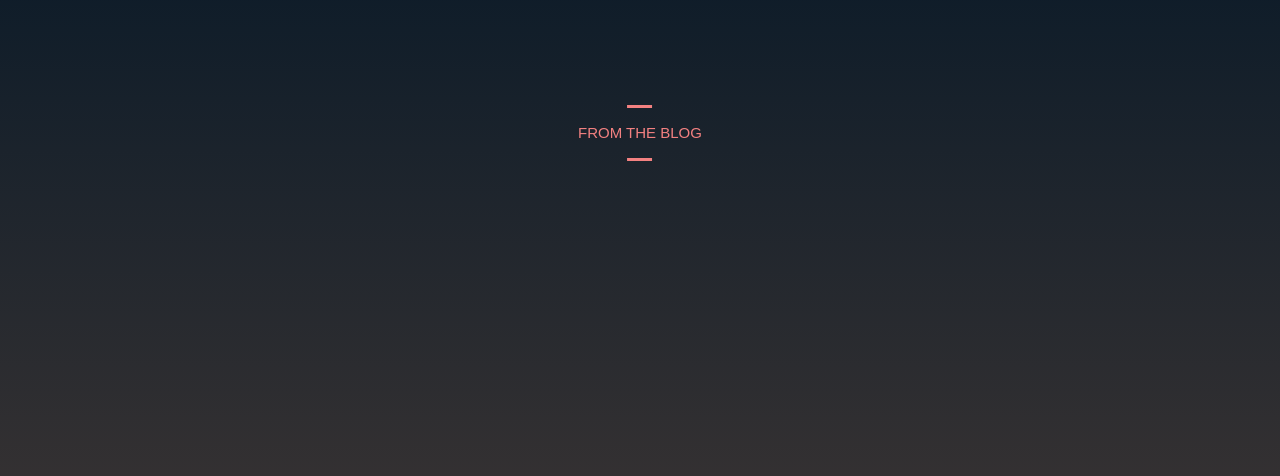
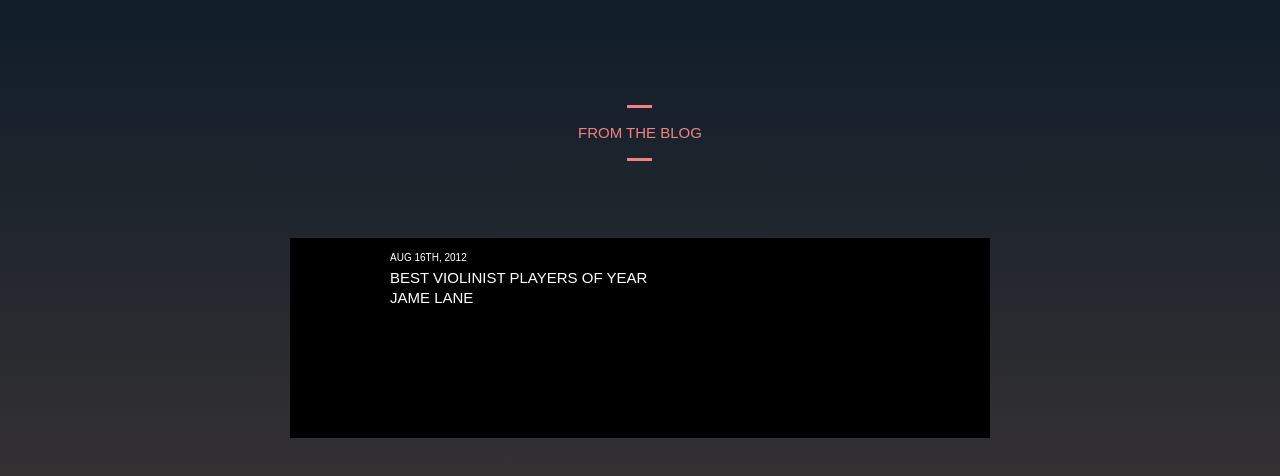
Before and after one commit to Slavkololo/lush-maket, a website: page src/index.html in a window 1280 px wide. Shown: the part 822-1298 px from the top of the page. Drawn offline with nearby package versions, Linux system fonts and the light colour scheme; files that its build step writes are made by us from their sources.

Commit message:
ADDED blog v0.4

```diff
--- a/src/assets/scss/hero-scene.scss
+++ b/src/assets/scss/hero-scene.scss
@@ -3,6 +3,11 @@ body {
     font-family: 'Montserrat', sans-serif;
     font-size: 15px;
     line-height: 2;
+
+
+   /* width: 100%;
+    height: 100vh;
+    background-image: linear-gradient(#0e1c29, #383333 70%); */
 }
 
 *::before,
@@ -102,3 +107,38 @@ h1, h2, h3, h4, h5, h6 {
         background-color: #f38181;
     }
 }
+
+
+.blog {
+    position: relative;
+}
+
+    .blog__block {
+        position: absolute;
+        width: 700px;
+        height: 200px;
+
+
+        top: 50%;
+        left: 50%;
+        transform: translate(-50%, -270%);
+
+        line-height: 20px;
+        color: white;
+
+        background-color: black;
+
+        z-index: 1;
+    }
+
+        .blog__container {
+            position: relative;
+            width: 500px;
+            height: 100px;
+            margin: 10px auto 10px;
+
+        }
+
+            .date {
+                font-size: 10px;
+            }
--- a/src/index.html
+++ b/src/index.html
@@ -27,7 +27,13 @@
 
    <div class="blog">
        <div class="container">
-
+           <div class="blog__block">
+                <div class="blog__container">
+                    <p class="date">AUG 16TH, 2012</p>
+                    <p>BEST VIOLINIST PLAYERS OF YEAR </p>
+                    <p>JAME LANE</p>
+                </div>
+           </div>
        </div>
    </div>
 </body>
```
